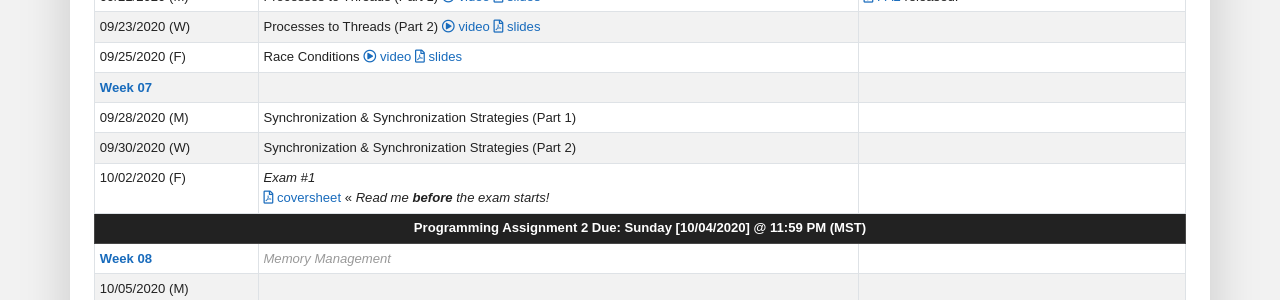
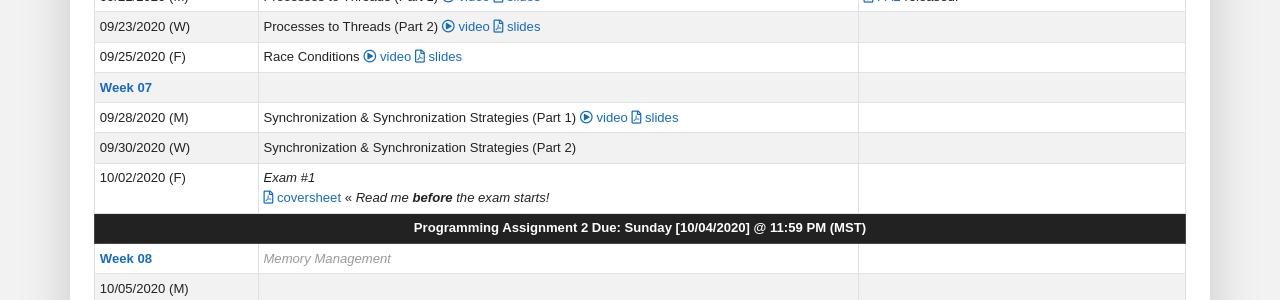
Before and after one commit to traviswpeters/cs460-2020-fall, a Jekyll site: the page built from index.md, in a window 1280 px wide and 900 px high, scrolled down 2723 px. Shown: the part 150-450 px from the top of the window. Built offline with Jekyll 4.4.1, drawn with Linux system fonts in a browser that asks for light colours; nearby versions of some CDN libraries; some web fonts are replaced; comment, search, counter and statistics services are not loaded.

Commit message:
add slides+video for today

```diff
--- a/index.md
+++ b/index.md
@@ -447,8 +447,8 @@ If you have any questions, please contact me.
 <!-- Topics & Lecture Details Here -->
 <td markdown="span" markdown="1">
 - Synchronization & Synchronization Strategies (Part 1)
-<!-- [video](){:.video} -->
-<!-- [slides](){:.slides} -->
+[video](https://zoom.us/rec/share/8cAqzkxiA9Mj8pwssmVZvzIyTjs7lHX1cVHl1zhAM6GWwvj6s7l7pNqWboM1pRaB.LlWJh-ixNsL9vys9){:.video}
+[slides](files/cs460-06-concurrency-p2.pdf){:.slides}
 </td>
 <!-- Assignments & Reading Here -->
 <td markdown="span" markdown="1">
@@ -493,6 +493,7 @@ If you have any questions, please contact me.
 <!-- Assignments & Reading Here -->
 <td markdown="span" markdown="1">
 <!-- - **Read:** Chapters ... -->
+<!-- - [Yalnix Project Manual](yalnix/){:.code} released! -->
 </td>
 </tr>
 
```
Also changed, not shown: 1 other file.
